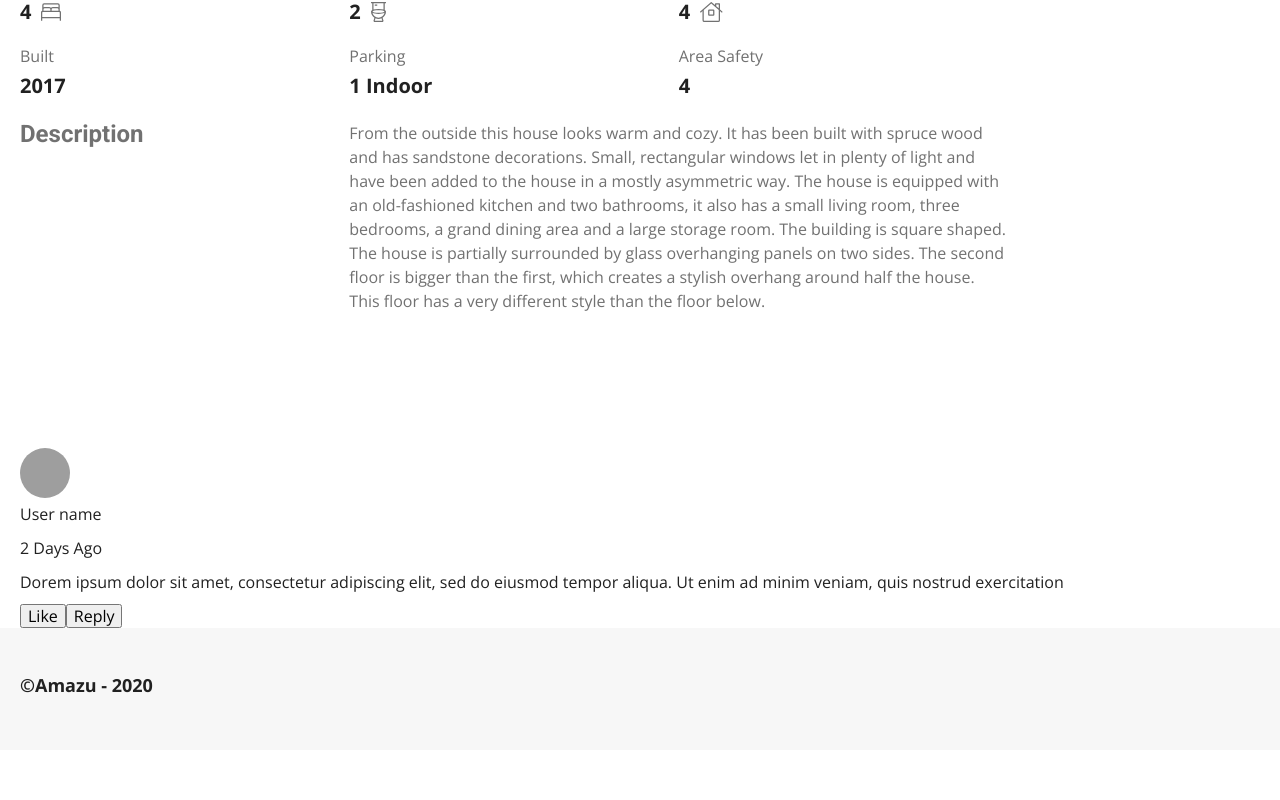
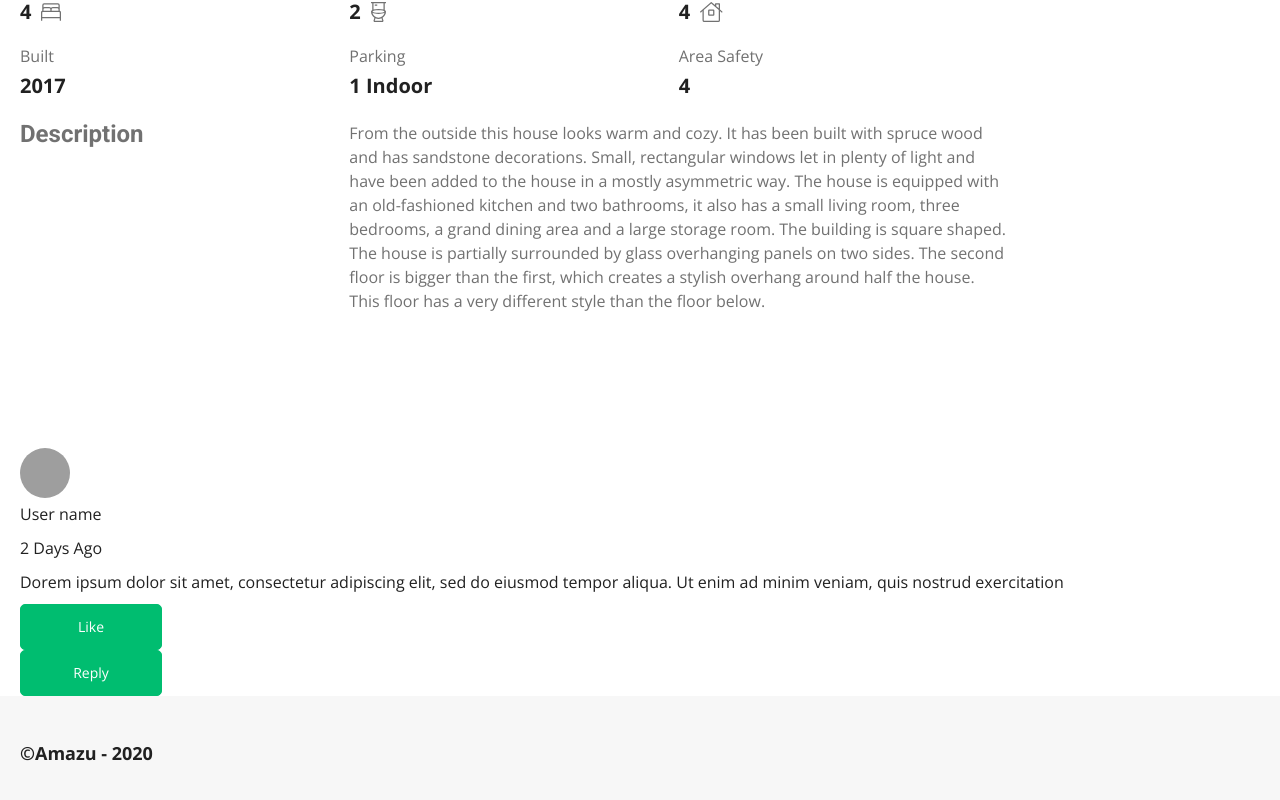
Before and after one commit to akarambizi/Amazu, a React (Create React App) app: page /property in a window 1280 px wide. Shown: the part 548-1348 px from the top of the page. Before the commit the page ends 1298 px from the top, so only its background shows below. Built offline with nearby package versions, Linux system fonts and the light colour scheme; grey boxes are pictures that could not be loaded; a web font is replaced by a local one.

Commit message:
made changes to the comment

```diff
--- a/src/components/comment/Comment.js
+++ b/src/components/comment/Comment.js
@@ -1,6 +1,6 @@
 import React from 'react';
 import styled from 'styled-components';
-import { Text } from '../../styles/elements';
+import { Text, Button } from '../../styles/elements';
 
 const CommentMain = styled.section`
     img {
@@ -19,12 +19,12 @@ function Comment() {
                 <Text>Dorem ipsum dolor sit amet, consectetur adipiscing elit, sed do eiusmod tempor aliqua. Ut enim ad minim veniam, quis nostrud exercitation</Text>
             </div>
             <div>
-                <button type="button" aria-label="Like">
+                <Button type="button" aria-label="Like">
                     Like
-                </button>
-                <button type="button" aria-label="Reply">
+                </Button>
+                <Button type="button" aria-label="Reply">
                     Reply
-                </button>
+                </Button>
             </div>
         </CommentMain>
     );
```
